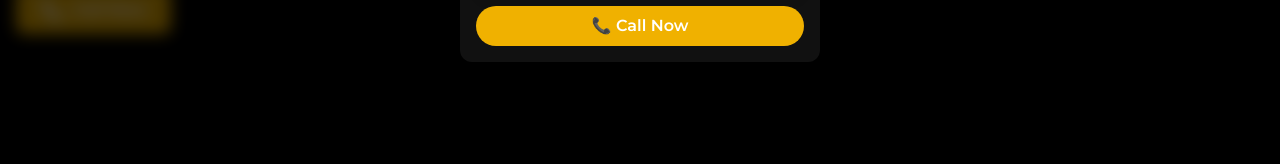
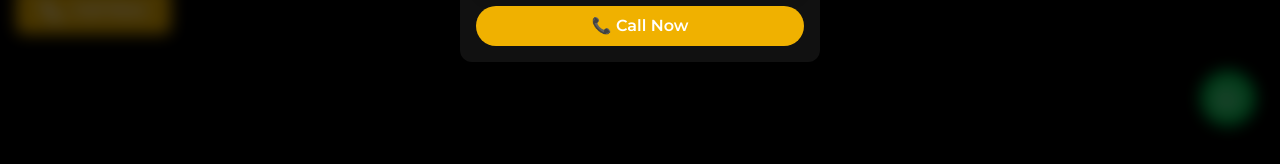
Before and after one commit to Ahil-Waseem/New-Bombay-Painting, a React (Vite) app: page / in a window 1280 px wide. Shown: the part 636-800 px from the top of the page. Built offline with nearby package versions, Linux system fonts and the light colour scheme.

Commit message:
Whatsaap feature added

```diff
--- a/src/MainApp.jsx
+++ b/src/MainApp.jsx
@@ -15,6 +15,7 @@ import Terms from "./pages/Terms";
 
 import PopupVideo from "./components/PopupVideo";
 import PopupImages from "./components/PopupImages";
+import WhatsappButton from "./components/Whatsaap";
 
 function MainApp() {
     const aboutRef = useRef(null);
@@ -84,7 +85,7 @@ function MainApp() {
             }} />
 
             <PopupImages show={showImagePopup} onClose={() => setShowImagePopup(false)} />
-
+<WhatsappButton/>
             <Footer />
         </>
     );
--- /dev/null
+++ b/src/components/Whatsaap.jsx
@@ -0,0 +1,25 @@
+import { FaWhatsapp } from "react-icons/fa";
+
+export default function WhatsappButton() {
+    return (
+        <div className="fixed bottom-6 right-6 flex flex-col items-end gap-2">
+
+            {/* Tooltip Text */}
+            {/* <span className="bg-black/80 text-white text-sm py-2 px-3 rounded-lg shadow-md hidden md:block">
+                Welcome to New Bombay Painting Service
+            </span> */}
+
+            {/* WhatsApp Button */}
+            <a
+                href="https://wa.me/9320837842?text=Hello%20Welcome%20to%20New%20Bombay%20Painting%20Service"
+                target="_blank"
+                rel="noopener noreferrer"
+                className="bg-green-500 hover:bg-green-600 text-white w-14 h-14 flex items-center
+                   justify-center rounded-full shadow-xl transition-all duration-300 animate-bounce"
+            >
+                <FaWhatsapp className="text-3xl" />
+            </a>
+
+        </div>
+    );
+}
```
